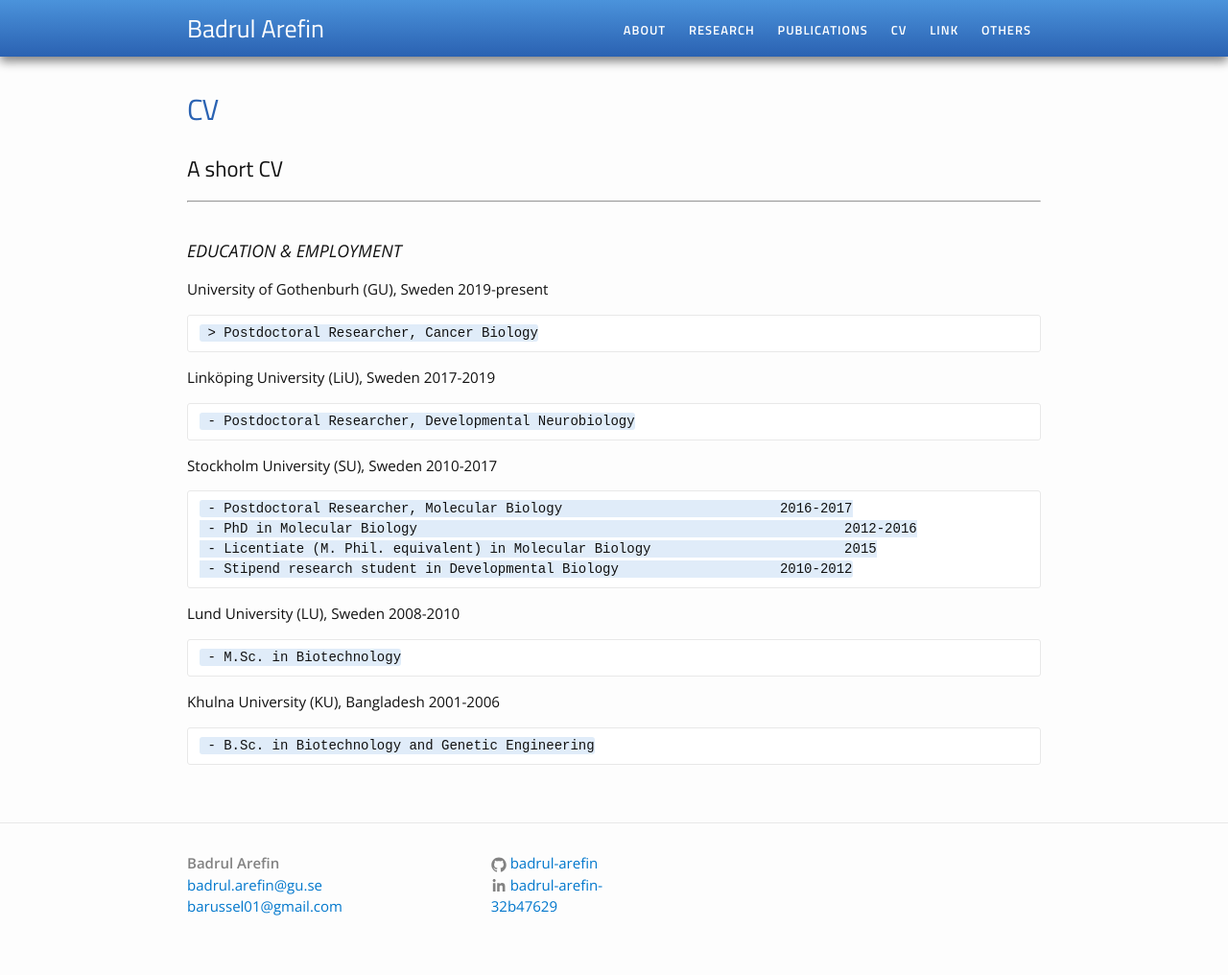
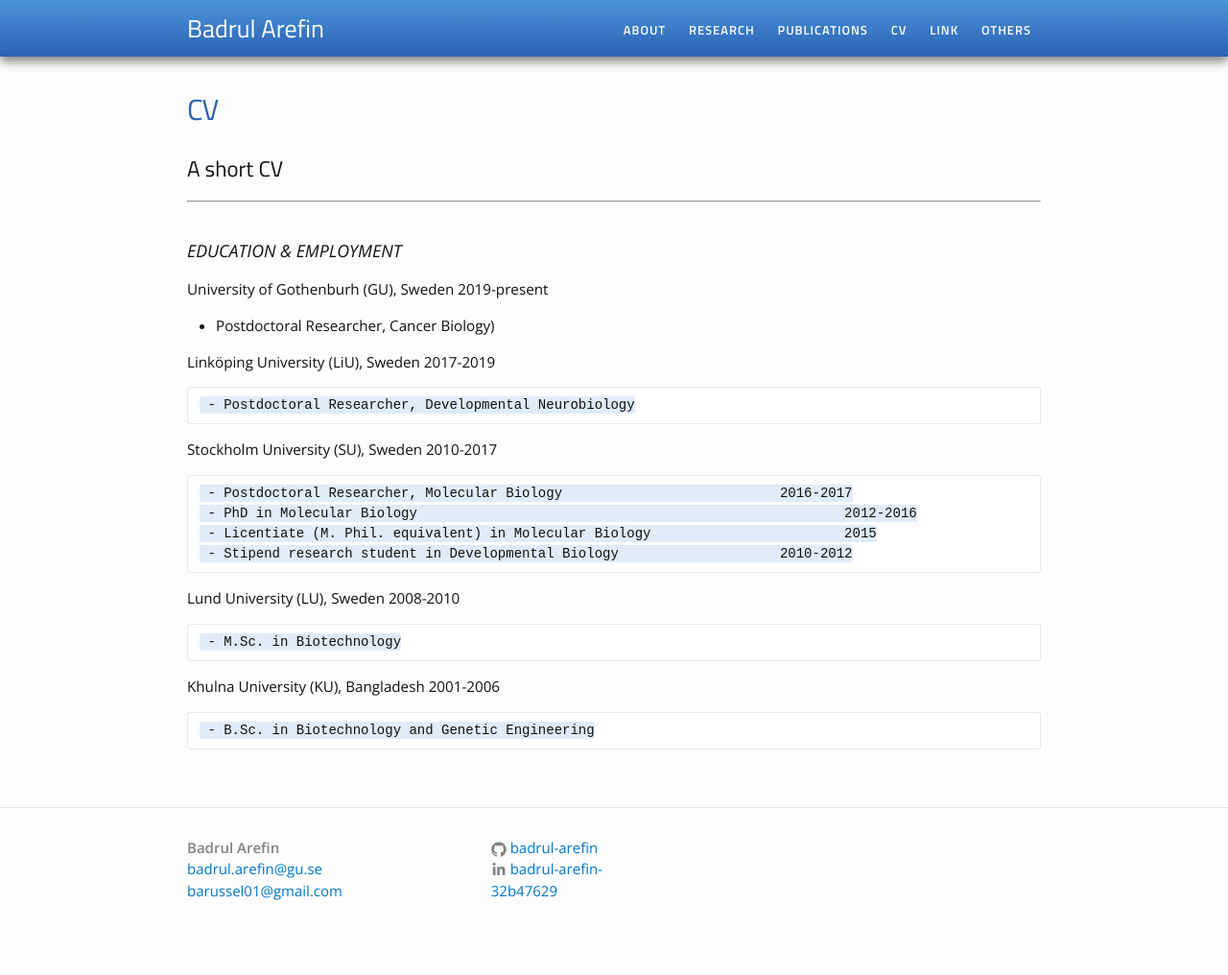
Before and after one commit to Badrul-Arefin/badrul-arefin.github.io, a Jekyll site: the page built from cv.md, in a window 1280 px wide. Shown: the whole page at 96% size. Built offline with Jekyll 4.4.1, drawn with Linux system fonts in a browser that asks for light colours.

Commit message:
Update cv.md

```diff
--- a/cv.md
+++ b/cv.md
@@ -10,7 +10,7 @@ permalink: /cv/
 ### EDUCATION & EMPLOYMENT
 
 #### University of Gothenburh (GU), Sweden					2019-present
-     > Postdoctoral Researcher, Cancer Biology
+- Postdoctoral Researcher, Cancer Biology)
 
 #### Linköping University (LiU), Sweden						2017-2019
      - Postdoctoral Researcher, Developmental Neurobiology
```
